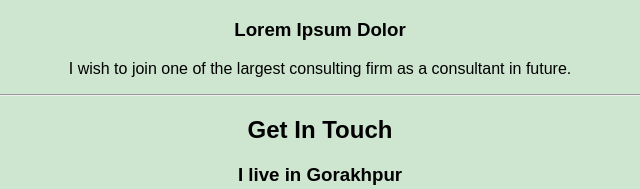
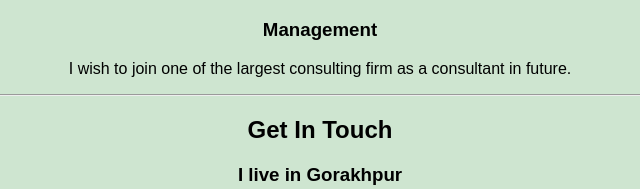
Before and after one commit to AGR-12JU/Portfolio-website, a plain HTML site: page index.html in a window 1280 px wide. Shown: the part 1458-1647 px from the top of the page, 320-960 px from the left. Drawn offline with Linux system fonts and the light colour scheme.

Commit message:
Update index.html

```diff
--- a/index.html
+++ b/index.html
@@ -35,7 +35,7 @@
       </div>
       <div class="skill-row">
         <img class="manager" src="manager.png" alt="manager">
-        <h3>Lorem Ipsum Dolor</h3>
+        <h3>Management</h3>
         <p>I wish to join one of the largest consulting firm as a consultant in future.</p>
       </div>
     </div>
```
